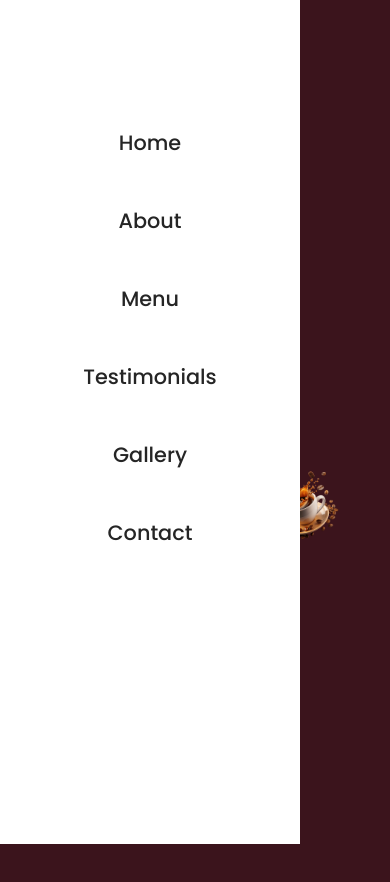
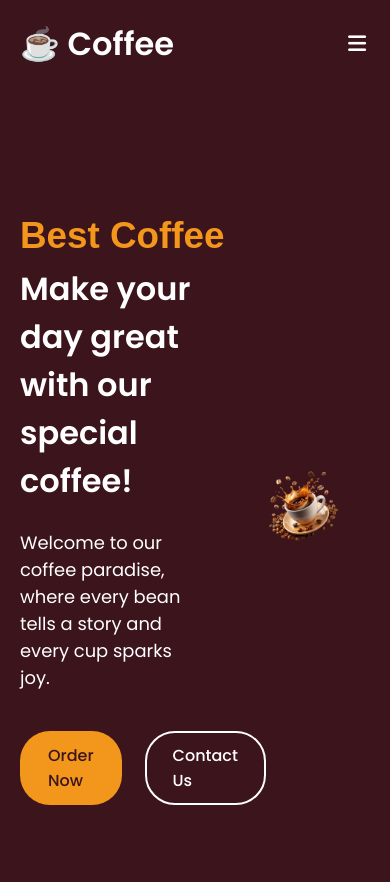
Before and after one commit to emmanuellekamwa/Coffee-Website, a plain HTML site: page index.html in a window 390 px wide. Drawn offline with Linux system fonts and the light colour scheme; a web font is replaced by a local one.

Commit message:
Finished responsiveness and small-screen navbar

```diff
--- a/index.html
+++ b/index.html
@@ -3,6 +3,7 @@
 <head>
     <meta charset="UTF-8">
     <meta name="viewport" content="width=device-width, initial-scale=1.0">
+    <link rel="stylesheet" href="https://cdnjs.cloudflare.com/ajax/libs/font-awesome/7.0.0/css/all.min.css">
     <link rel="stylesheet" href="style.css">
     <title>Coffee</title>
 </head>
@@ -13,6 +14,7 @@
                 <h2 class="logo-text">☕ Coffee</h2>
             </a>
             <ul class="nav-menu">
+                <button id="menu-close-button" class="fas fa-times"></button>
                 <li class="nav-item">
                     <a href="#" class="nav-link">Home</a>
                 </li>
@@ -32,6 +34,7 @@
                     <a href="#" class="nav-link">Contact</a>
                 </li>
             </ul>
+            <button id="menu-open-button" class="fas fa-bars"></button>
         </nav>
     </header>
     <main>
--- a/style.css
+++ b/style.css
@@ -67,6 +67,10 @@ header .navbar {
     background: #f3961c;
 }
 
+.navbar :where(#menu-close-button, #menu-open-button) {
+    display: none;
+}
+
 .hero-section {
     background: #3b141c;
     min-height: 100vh;
@@ -133,11 +137,27 @@ header .navbar {
 }
 
 @media screen and (max-width: 900px) {
+
+    .navbar :where(#menu-close-button, #menu-open-button) {
+        font-size: 1.3rem;
+        display: block;
+    }
+
+    .navbar #menu-close-button {
+        position: absolute;
+        top: 30px;
+        right: 30px;
+    }
+
+    .navbar #menu-open-button {
+        color: #fff;
+    }
+
     .navbar .nav-menu {
         display: block;
         position: fixed;
         top: 0;
-        left: 0;
+        left: -300px;
         width: 300px;
         height: 100%;
         background: #fff;
@@ -152,6 +172,5 @@ header .navbar {
         margin-top: 17px;
         color: #252525;
         font-size: 1.3rem;
-
     }
 }
```
